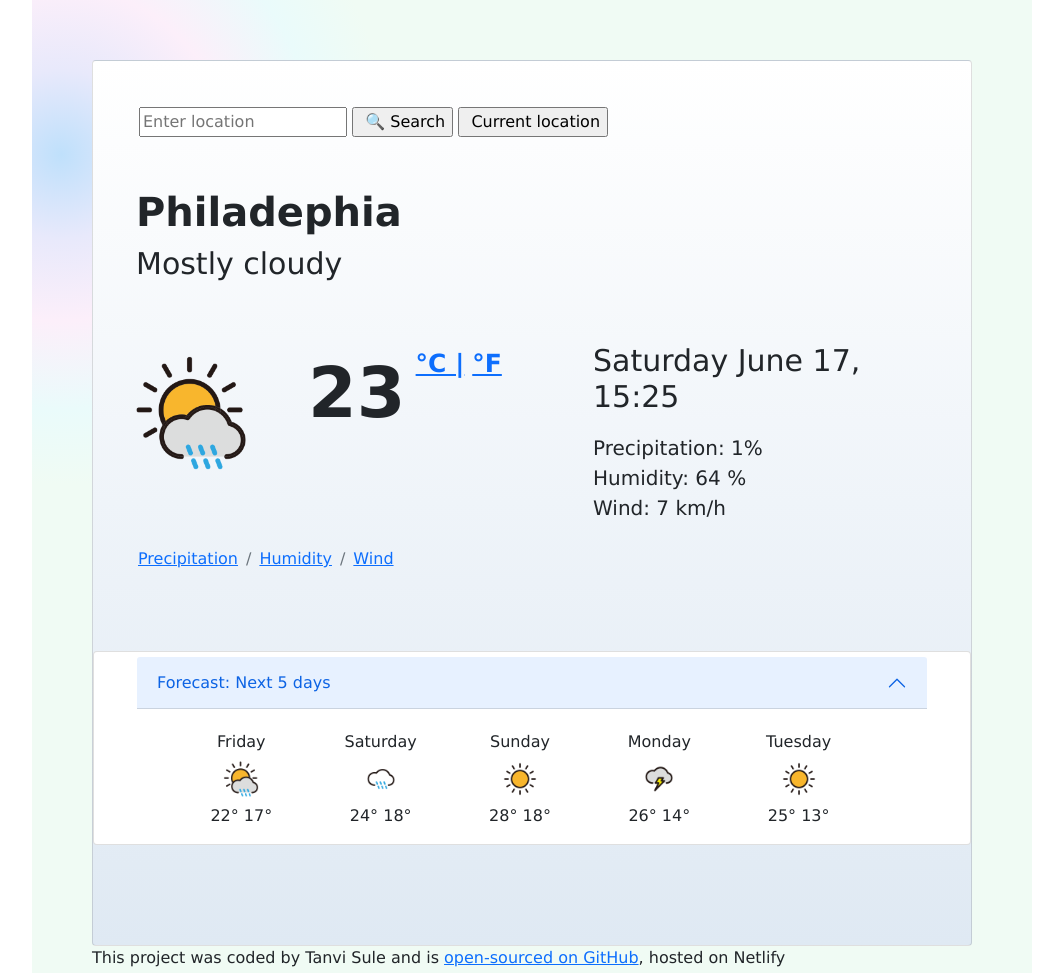
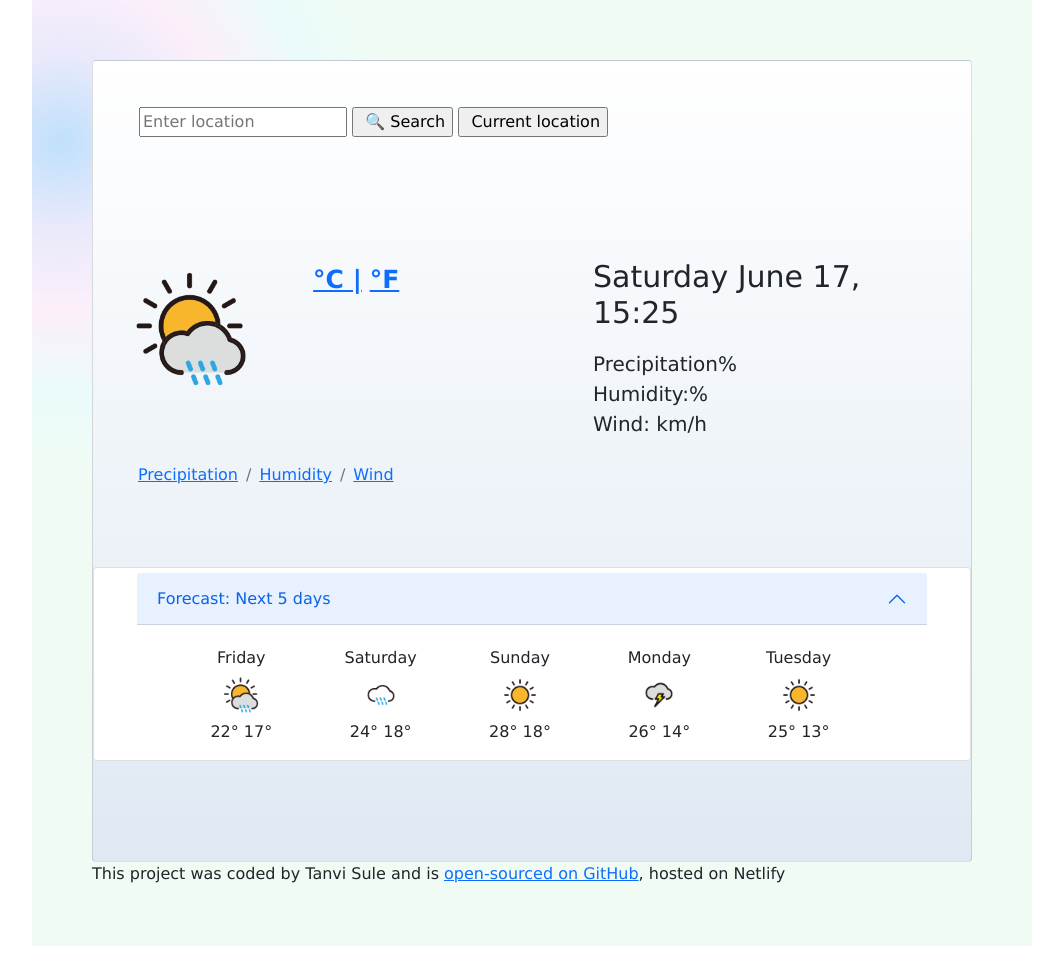
Before and after one commit to tsule27/Weather-App-TS, a website built with Parcel: page index.html in a window 1280 px wide. Shown: the top 973 px of the page, without its empty margins (108-1171 px from the left). After the commit the page ends 946 px from the top, so only its background shows below. Built offline with nearby package versions, Linux system fonts and the light colour scheme; no server answers.

Commit message:
Fine tuning id(s) -HTML

```diff
--- a/index.html
+++ b/index.html
@@ -31,21 +31,21 @@
             </div>
           </form>
         </div>
-        <h1>Philadephia</h1>
-        <h2>Mostly cloudy</h2>
+        <h1 id ="city"></h1>
+        <h2 id="description"></h2>
         <div class="col mt-2">
           <img
             class="main"
             src="src/images/partlycloudyrainsunny.png"
             width="160px"
           />
-					<span class="temperature" id= "temperatures"> <strong> 23</strong></span>
+					<span class="temperature"> <strong id= "temperatures"></strong></span>
 					<span class="units" ><a href="#" id = "celsius"><strong>°C |</strong></a> <a href="#" id = "fahrenheit"><strong>°F</strong></a></span>
           <span>
             <h3 class="date" id = "date">May 12,Thursday </br>12:10 PM EST</h3>
-            <div class="details" id ="precipitation">Precipitation: 1<span id="percent">%</span></div>
-            <div class="details" >Humidity:<span id="humidity"> 64 </span><span id="percent">% </span></div>
-            <div class="details" >Wind: <span id ="wind"> 7 </span><span id="kmh">km/h</span></div>
+            <div class="details" id ="precipitation">Precipitation<span id ="precipitation"></span><span id="percent">%</span></div>
+            <div class="details" >Humidity:<span id="humidity"></span><span id="percent">% </span></div>
+            <div class="details" >Wind: <span id ="wind"></span><span id="kmh">km/h</span></div>
           </span>
         </div>
         <br />
--- a/src/index.js
+++ b/src/index.js
@@ -21,7 +21,7 @@ let months = [
   "September",
   "October",
   "November",
-  "December"
+  "December",
 ];
 let month = months[now.getMonth()];
 let days = ["Sunday", "Monday", "Tuesday", "Wednesday", "Friday", "Saturday"];
--- a/src/styles.css
+++ b/src/styles.css
@@ -14,6 +14,7 @@
 .card {
   background: linear-gradient(to top, #dfe9f3 0%, white 100%);
 }
+
 h1 {
   margin: 38px;
   margin-bottom: 0px;
```
